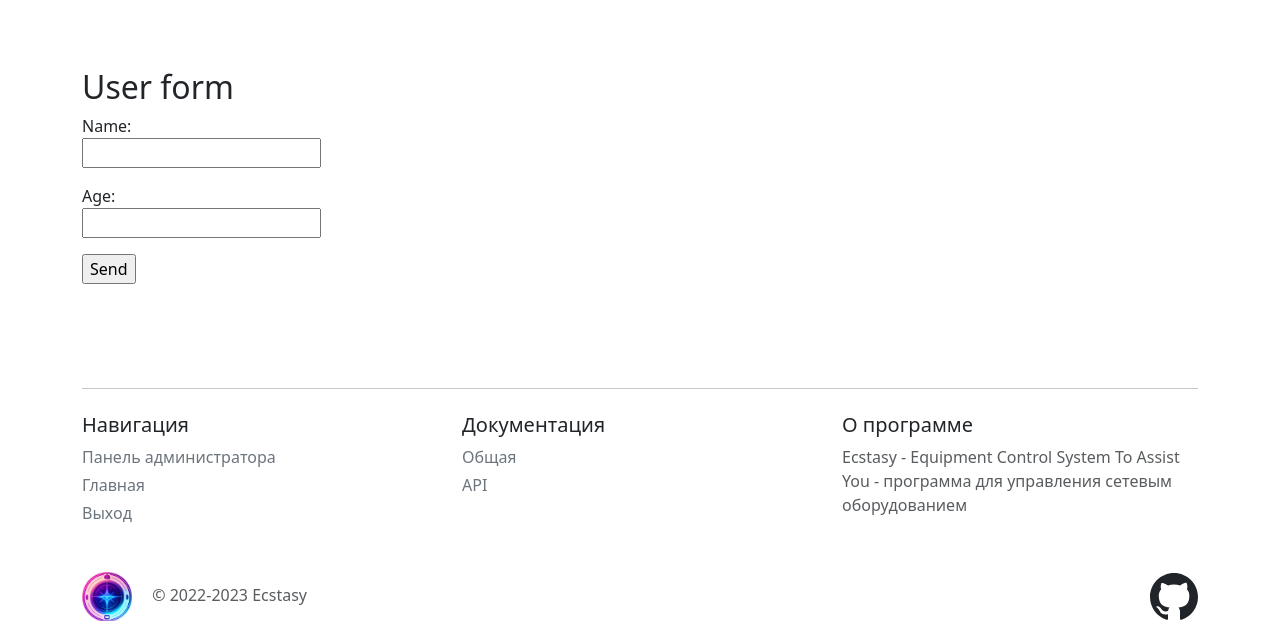
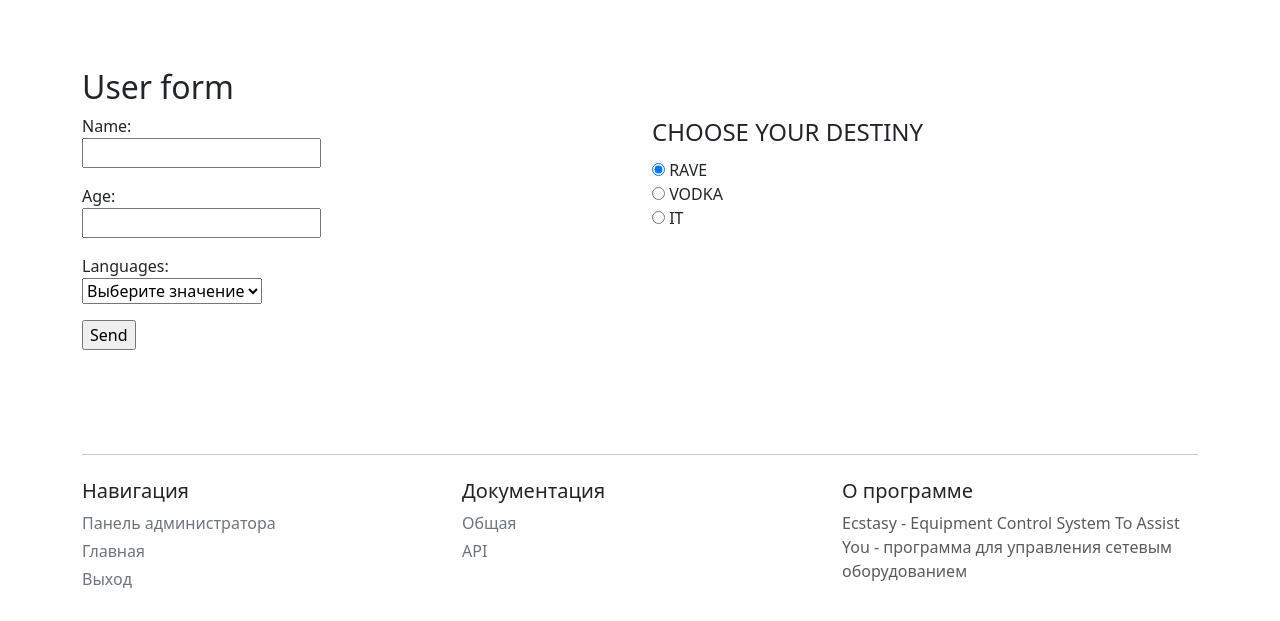
Before and after one commit to SemyonYankovskiy/djangoProject, a Django app: template templates/new_page.html in a window 1280 px wide. Shown: the part 120-741 px from the top of the page. Run offline with Django 4.2, Linux system fonts and the light colour scheme; the template is opened without the code that fills it, so the values that code supplies are empty.

Commit message:
learn Django

```diff
--- a/templates/index.html
+++ b/templates/index.html
@@ -1,20 +1,51 @@
-<!DOCTYPE html>
-<html>
-<head>
-    <meta charset="utf-8" />
-    <title>METANIT.COM</title>
-</head>
-<body>
-<main class="container-fluid py-5">
-    <div class="container py-4">
-    <h2>User form</h2>
-    <form method="post" action="postuser/">
+
+
+<div class="row align-items-md-stretch ">
+<h2>User form</h2>
+<div class="col-md-6 pl-2 ">
+
+        <form method="post" action="postuser/">
         {% csrf_token %}
-        <p>Name:<br> <input name="name" /></p>
-        <p>Age:<br> <input name="age" type="number" /></p>
+
+        <p>Name: <br />
+            <input name="name" />
+        </p>
+        <p>Age: <br />
+            <input name="age" type="number" />
+        </p>
+        <p>
+            Languages:<br />
+            <select name="languages">
+                <option value="">Выберите значение</option>
+                <option value="Python">Python</option>
+                <option value="JavaScript">JavaScript</option>
+                <option value="C++">C++</option>
+                <option value="Java">Java</option>
+             </select>
+        </p>
         <input type="submit" value="Send" />
     </form>
     </div>
-</main>
-</body>
-</html>
+
+    <div class="col-md-6 pl-2 ">
+        <fieldset>
+          <legend>CHOOSE YOUR DESTINY</legend>
+
+              <div>
+                <input type="radio" id="rave" name="destiny" value="rave" checked />
+                <label for="rave">RAVE</label>
+              </div>
+
+            <div>
+              <input type="radio" id="vodka" name="destiny" value="vodka" />
+              <label for="vodka">VODKA</label>
+            </div>
+
+            <div>
+              <input type="radio" id="it" name="destiny" value="it" />
+              <label for="it">IT</label>
+            </div>
+        </fieldset>
+
+    </div>
+</div>
--- a/templates/new_page.html
+++ b/templates/new_page.html
@@ -12,9 +12,11 @@
 <body>
 {% include "menu.html"  %}
 
-
-{% include "index.html"  %}
-
+<main class="container-fluid py-5">
+    <div class="container py-4">
+        {% include "index.html"  %}
+    </div>
+</main>
 
 
 <div class="container" >
```
Also changed, not shown: hello/forms.py (added, +12 -0 lines), hello/views.py (+19 -6 lines).
